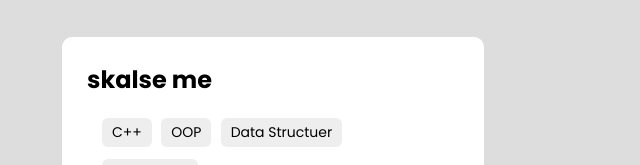
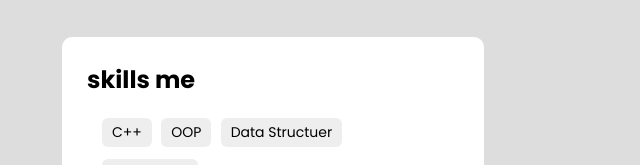
Before and after one commit to moshazly1/portfolio-Me, a plain HTML site: page index.html in a window 1280 px wide. Shown: the part 1191-1356 px from the top of the page, 0-640 px from the left. Drawn offline with Linux system fonts and the light colour scheme.

Commit message:
Update index.html

```diff
--- a/index.html
+++ b/index.html
@@ -49,7 +49,7 @@
                      programming and problem solving
                     </p>
                     <ul class="skilse">
-                        <h2>skalse me</h2>
+                        <h2>skills me</h2>
                         <li>
                             <span>C++</span>
                             <span>OOP</span>
```
